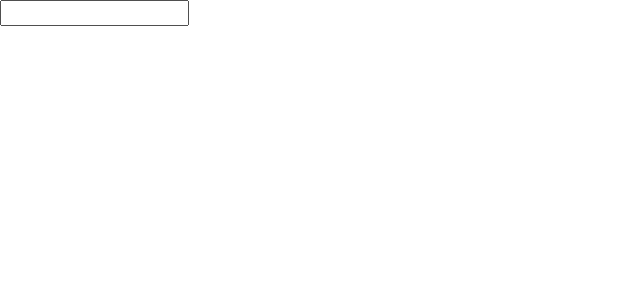
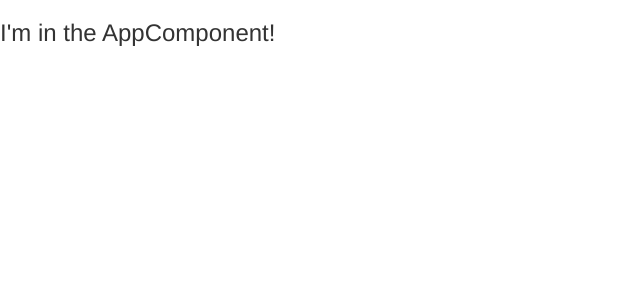
Before and after one commit to joechlanda/angular-guide, an Angular app: page / in a window 1280 px wide. Shown: the top 300 px of the page, without its empty margins (0-640 px from the left). Built offline with nearby package versions, Linux system fonts and the light colour scheme.

Commit message:
change title, add some basic code to html for AppComponent, and add Loading

```diff
--- a/src/app/app.component.html
+++ b/src/app/app.component.html
@@ -1,2 +1 @@
-<input type="text" [(ngModel)]="name">
-<p>{{ name }}</p>
+<h3>I'm in the AppComponent!</h3>
--- a/src/app/app.component.ts
+++ b/src/app/app.component.ts
@@ -6,5 +6,4 @@ import { Component } from '@angular/core';
   styleUrls: ['./app.component.css']
 })
 export class AppComponent {
-  name = ''
 }
--- a/src/index.html
+++ b/src/index.html
@@ -2,13 +2,13 @@
 <html lang="en">
 <head>
   <meta charset="utf-8">
-  <title>MyApp</title>
+  <title>Angular - Guide</title>
   <base href="/">
 
   <meta name="viewport" content="width=device-width, initial-scale=1">
   <link rel="icon" type="image/x-icon" href="favicon.ico">
 </head>
 <body>
-  <app-root></app-root>
+  <app-root>Loading...</app-root>
 </body>
 </html>
```
